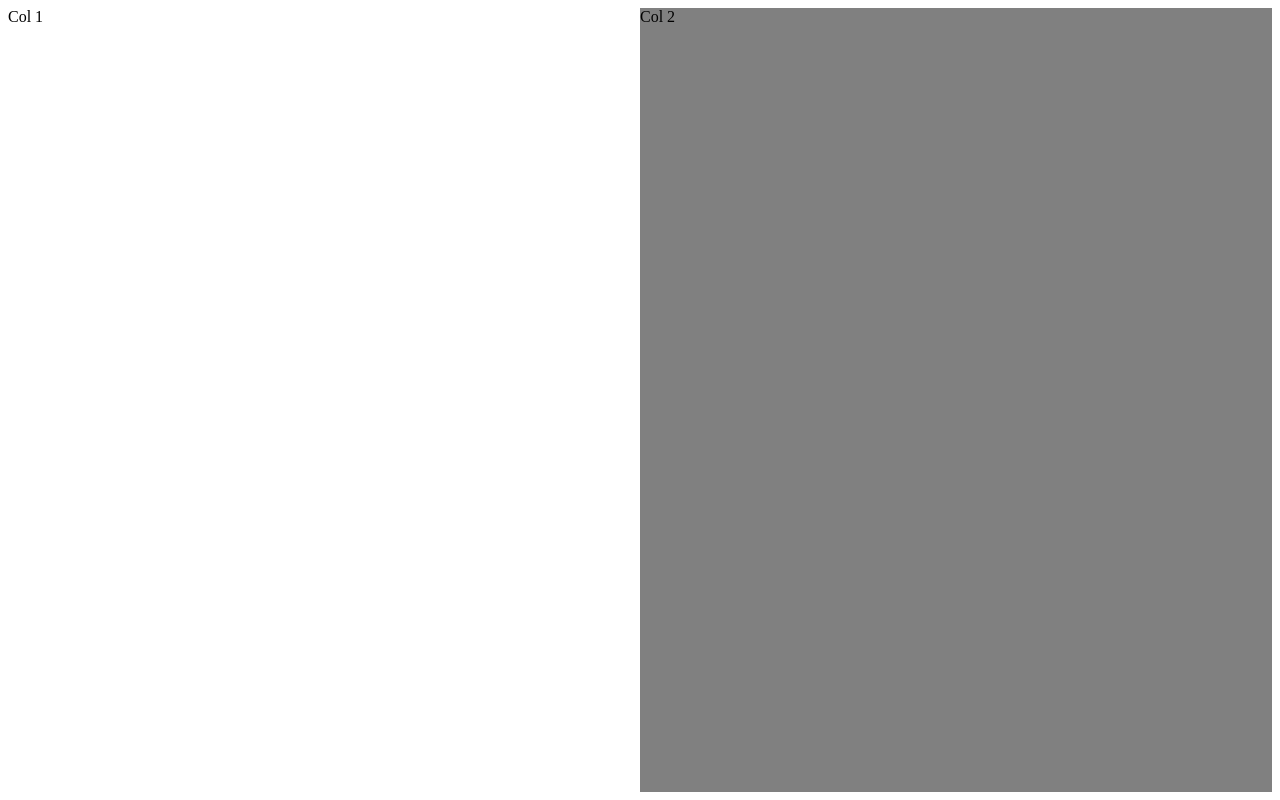
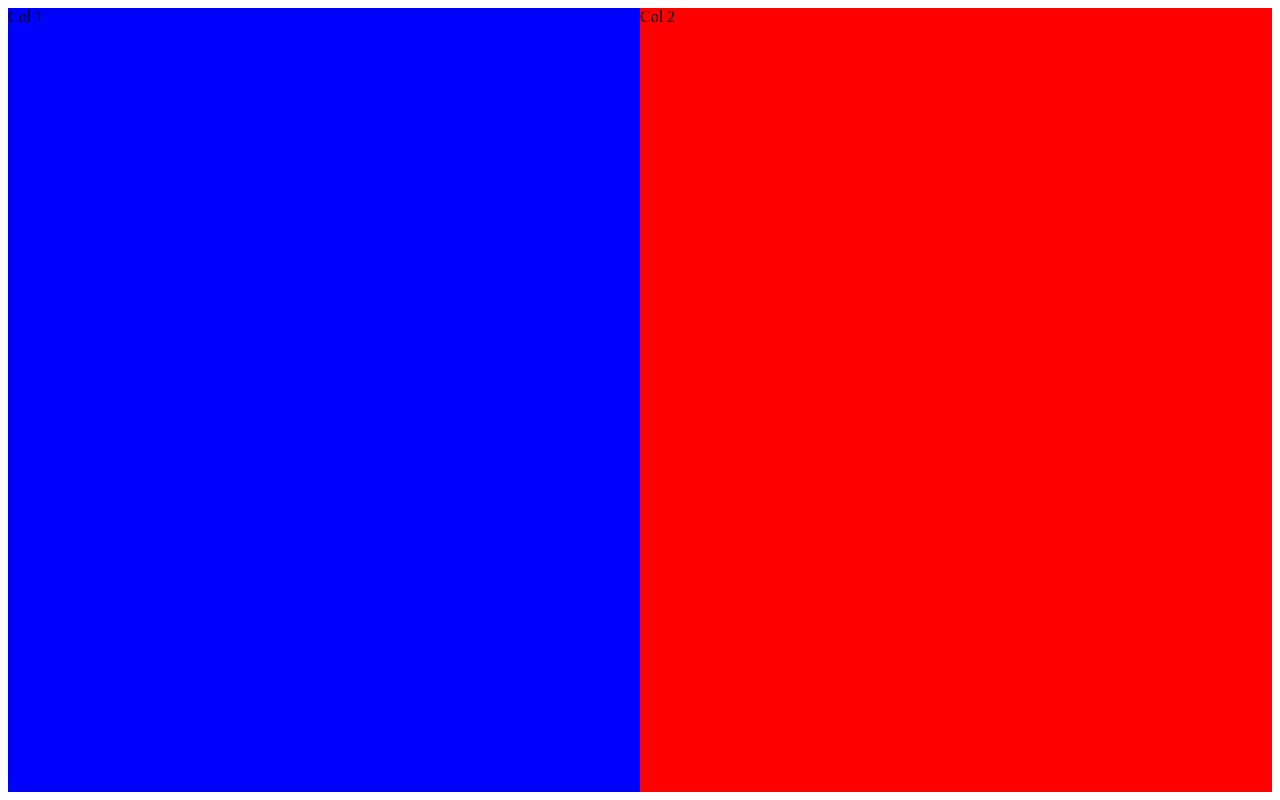
Before and after one commit to randomUser2612000/top_open_source_project, a plain HTML site: page index.html in a window 1280 px wide. Drawn offline with Linux system fonts and the light colour scheme.

Commit message:
improv: change background colors

```diff
--- a/index.html
+++ b/index.html
@@ -6,12 +6,12 @@
       }
       .col1 {
         width: 100%;
-        background-color: white
+        background-color: blue
       }
 
       .col2 {
         width: 100%;
-        background-color: gray
+        background-color: red
       }
     </style>
     <script>
```
